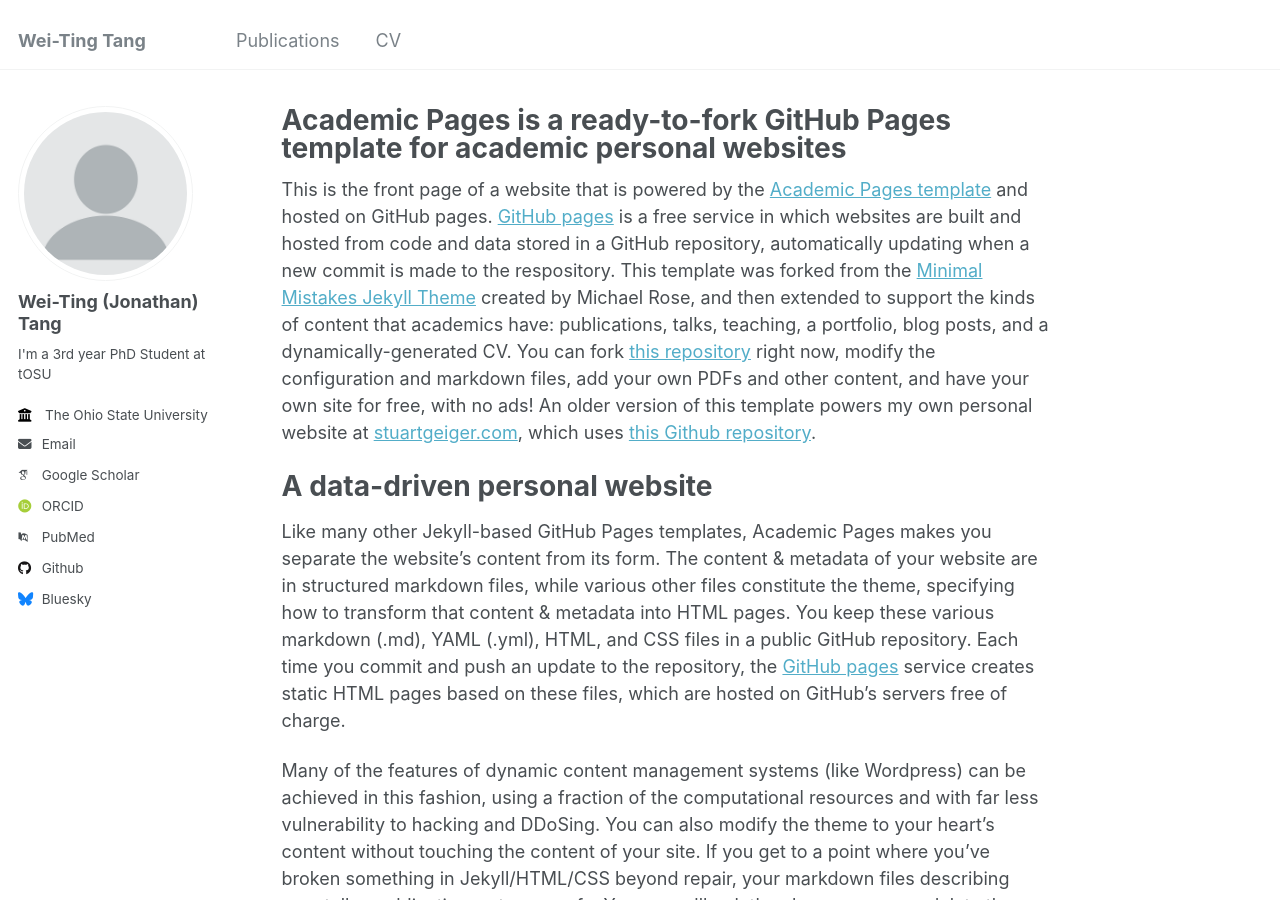
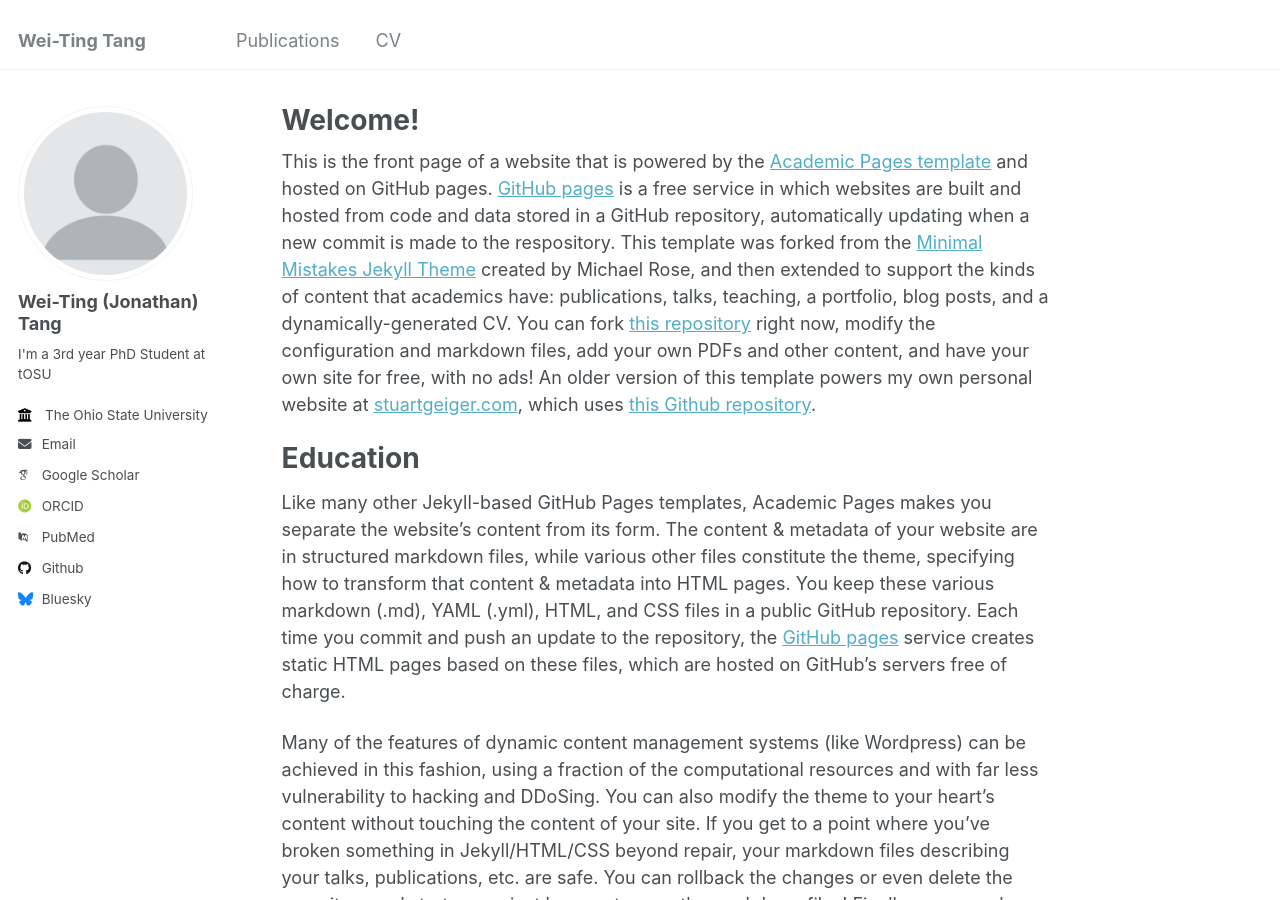
Before and after one commit to R09524081/R09524081.github.io, a Jekyll site: the page built from _pages/about.md, in a window 1280 px wide and 900 px high. Built offline with Jekyll 4.4.1, drawn with Linux system fonts in a browser that asks for light colours; some web fonts are replaced.

Commit message:
Update about.md

```diff
--- a/_pages/about.md
+++ b/_pages/about.md
@@ -1,6 +1,6 @@
 ---
 permalink: /
-title: "Academic Pages is a ready-to-fork GitHub Pages template for academic personal websites"
+title: "Welcome!"
 author_profile: true
 redirect_from:
   - /about/
@@ -9,7 +9,7 @@
 
 This is the front page of a website that is powered by the [Academic Pages template](https://github.com/academicpages/academicpages.github.io) and hosted on GitHub pages. [GitHub pages](https://pages.github.com) is a free service in which websites are built and hosted from code and data stored in a GitHub repository, automatically updating when a new commit is made to the respository. This template was forked from the [Minimal Mistakes Jekyll Theme](https://mmistakes.github.io/minimal-mistakes/) created by Michael Rose, and then extended to support the kinds of content that academics have: publications, talks, teaching, a portfolio, blog posts, and a dynamically-generated CV. You can fork [this repository](https://github.com/academicpages/academicpages.github.io) right now, modify the configuration and markdown files, add your own PDFs and other content, and have your own site for free, with no ads! An older version of this template powers my own personal website at [stuartgeiger.com](http://stuartgeiger.com), which uses [this Github repository](https://github.com/staeiou/staeiou.github.io).
 
-A data-driven personal website
+Education
 ======
 Like many other Jekyll-based GitHub Pages templates, Academic Pages makes you separate the website's content from its form. The content & metadata of your website are in structured markdown files, while various other files constitute the theme, specifying how to transform that content & metadata into HTML pages. You keep these various markdown (.md), YAML (.yml), HTML, and CSS files in a public GitHub repository. Each time you commit and push an update to the repository, the [GitHub pages](https://pages.github.com/) service creates static HTML pages based on these files, which are hosted on GitHub's servers free of charge.
 
```
